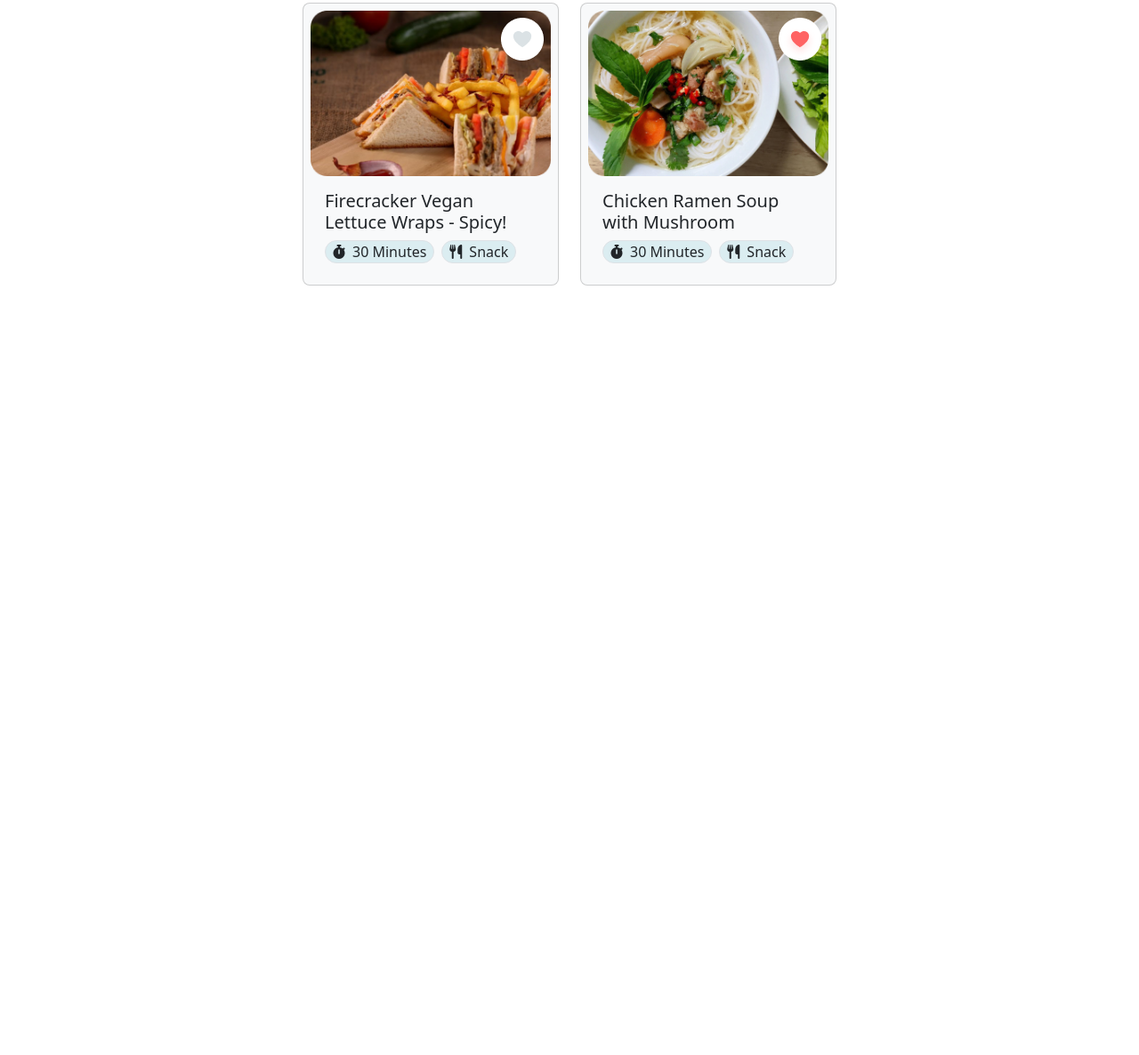
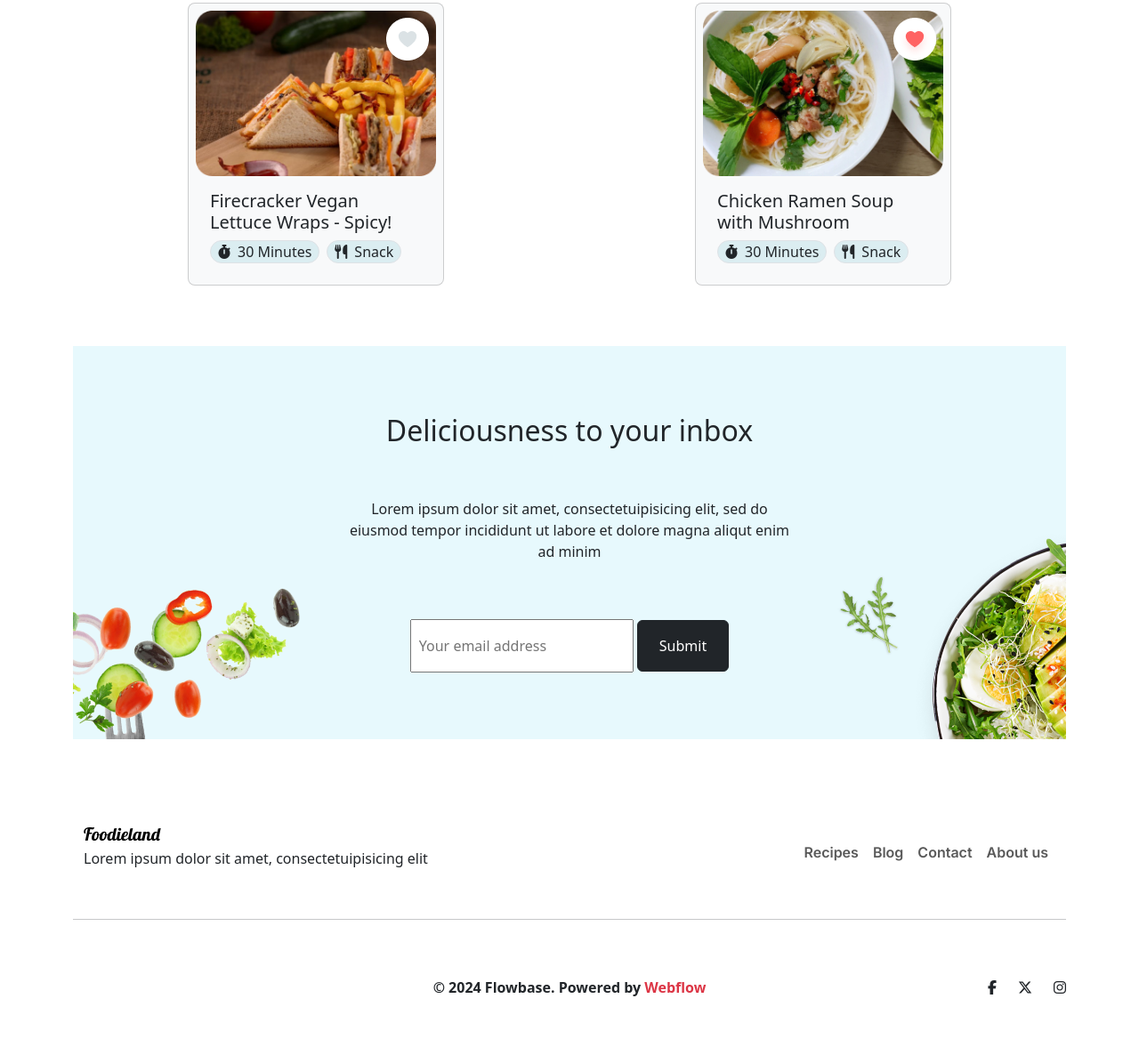
Before and after one commit to ariaanahmed/foodieland-task, a plain HTML site: page index.html in a window 1280 px wide. Shown: the part 4904-6090 px from the top of the page at 89% size. Before the commit the page ends 5225 px from the top, so only its background shows below. Drawn offline with nearby package versions, Linux system fonts and the light colour scheme.

Commit message:
completed

```diff
--- a/index.html
+++ b/index.html
@@ -420,14 +420,15 @@
     <!-- hot recipes of the day -->
     <section class="container">
 
-      <div class="d-flex justify-content-between align-items-center px-5">
+      <div class="d-flex flex-column flex-md-row justify-content-between align-items-center px-5">
         <h1>Try this delicious recipe to make your day</h1>
-        <p>Lorem ipsum dolor sit amet, consectetuipisicing elit, sed do eiusmod tempor incididunt ut labore et dolore magna aliqut enim ad minim </p>
+        <p>Lorem ipsum dolor sit amet, consectetuipisicing elit, sed do eiusmod tempor incididunt ut labore et dolore
+          magna aliqut enim ad minim </p>
       </div>
 
-        <div class="d-flex flex-column flex-md-row flex-wrap justify-content-center gap-4 mt-4">
+      <div class="d-flex flex-column flex-md-row flex-wrap gap-3 gap-lg-4 mt-4">
 
-          <div class="card rounded-3 p-2 bg-light position-relative" style="width: 18rem;">
+        <div class="card rounded-3 p-2 bg-light position-relative mx-auto" style="width: 18rem;">
           <img class="position-absolute end-0 mx-3 mt-2" src="./images/recipes/Heart-red.png" alt="heart">
           <img src="./images/recipes 2/1.png" class="card-img-top rounded-3" alt="...">
           <div class="card-body">
@@ -448,7 +449,7 @@
         </div>
 
 
-          <div class="card rounded-3 p-2 bg-light position-relative" style="width: 18rem;">
+        <div class="card rounded-3 p-2 bg-light position-relative mx-auto" style="width: 18rem;">
           <img class="position-absolute end-0 mx-3 mt-2" src="./images/recipes/Heart-white.png" alt="heart">
           <img src="./images/recipes 2/2.png" class="card-img-top rounded-3" alt="...">
           <div class="card-body">
@@ -469,7 +470,7 @@
         </div>
 
 
-          <div class="card rounded-3 p-2 bg-light position-relative" style="width: 18rem;">
+        <div class="card rounded-3 p-2 bg-light position-relative mx-auto" style="width: 18rem;">
           <img class="position-absolute end-0 mx-3 mt-2" src="./images/recipes/Heart-red.png" alt="heart">
           <img src="./images/recipes 2/3.png" class="card-img-top rounded-3" alt="...">
           <div class="card-body">
@@ -490,7 +491,7 @@
         </div>
 
 
-          <div class="card rounded-3 p-2 bg-light position-relative" style="width: 18rem;">
+        <div class="card rounded-3 p-2 bg-light position-relative mx-auto" style="width: 18rem;">
           <img class="position-absolute end-0 mx-3 mt-2" src="./images/recipes/heart-white.png" alt="heart">
           <img src="./images/recipes 2/4.png" class="card-img-top rounded-3" alt="...">
           <div class="card-body">
@@ -511,7 +512,7 @@
         </div>
 
 
-          <div class="card rounded-3 p-2 bg-light position-relative" style="width: 18rem;">
+        <div class="card rounded-3 p-2 bg-light position-relative mx-auto" style="width: 18rem;">
           <img class="position-absolute end-0 mx-3 mt-2" src="./images/recipes/heart-red.png" alt="heart">
           <img src="./images/recipes 2/6.png" class="card-img-top rounded-3" alt="...">
           <div class="card-body">
@@ -532,7 +533,7 @@
         </div>
 
 
-          <div class="card rounded-3 p-2 bg-light position-relative" style="width: 18rem;">
+        <div class="card rounded-3 p-2 bg-light position-relative mx-auto" style="width: 18rem;">
           <img class="position-absolute end-0 mx-3 mt-2" src="./images/recipes/heart-white.png" alt="heart">
           <img src="./images/recipes 2/8.png" class="card-img-top rounded-3" alt="...">
           <div class="card-body">
@@ -553,7 +554,7 @@
         </div>
 
 
-          <div class="card rounded-3 p-2 bg-light position-relative" style="width: 18rem;">
+        <div class="card rounded-3 p-2 bg-light position-relative mx-auto" style="width: 18rem;">
           <img class="position-absolute end-0 mx-3 mt-2" src="./images/recipes/heart-white.png" alt="heart">
           <img src="./images/recipes 2/7.png" class="card-img-top rounded-3" alt="...">
           <div class="card-body">
@@ -574,7 +575,7 @@
         </div>
 
 
-          <div class="card rounded-3 p-2 bg-light position-relative" style="width: 18rem;">
+        <div class="card rounded-3 p-2 bg-light position-relative mx-auto" style="width: 18rem;">
           <img class="position-absolute end-0 mx-3 mt-2" src="./images/recipes/Heart-red.png" alt="heart">
           <img src="./images/recipes 2/9.png" class="card-img-top rounded-3" alt="...">
           <div class="card-body">
@@ -597,7 +598,79 @@
 
       </div>
     </section>
+
+    <!-- gap between -->
+    <div class="section-gap"></div>
+    <!-- inbox section -->
+    <section class="container" style="min-height: 50vh;">
+      <div class="inbox-section align-items-center d-flex justify-content-center">
+
+        <div class="d-flex flex-column align-items-center gap-5 justify-content-center">
+          <h2 class="text-center">Deliciousness to your inbox</h2>
+          <p class="w-50 text-center">Lorem ipsum dolor sit amet, consectetuipisicing elit, sed do eiusmod tempor
+            incididunt ut labore et dolore magna aliqut enim ad minim </p>
+
+          <div class="d-flex align-items-center gap-1">
+            <input class="py-3 px-2" type="text" placeholder="Your email address">
+            <button class="btn btn-dark py-3 px-4">Submit</button>
+          </div>
+
+        </div>
+      </div>
+    </section>
+
+    <!-- gap between -->
+    <div class="section-gap"></div>
+
+    <section class="container">
+      <!-- menu -->
+      <nav class="navbar navbar-expand-lg py-4">
+        <div class="container">
+          <div>
+            <a class="navbar-brand" href="#">Foodieland</a>
+            <p>Lorem ipsum dolor sit amet, consectetuipisicing elit</p>
+          </div>
+          <div>
+            <ul class="navbar-nav m-auto mb-2 mb-lg-0 fw-semibold">
+              <li class="nav-item">
+                <a class="nav-link" href="#">Recipes</a>
+              </li>
+              <li class="nav-item">
+                <a class="nav-link" href="#">Blog</a>
+              </li>
+              <li class="nav-item">
+                <a class="nav-link" href="#">Contact</a>
+              </li>
+              <li class="nav-item">
+                <a class="nav-link" href="#">About us</a>
+              </li>
+            </ul>
+          </div>
+        </div>
+      </nav>
+      <hr>
+    </section>
   </main>
+
+  <!-- gap between -->
+  <div class="section-gap"></div>
+
+  <footer class="container">
+    <div class="row pb-5">
+      <div class="col-md-4 col-12"></div>
+      <div class="col-md-4 col-12">
+        <p class="text-center fw-semibold">© 2024 Flowbase. Powered by <span class="text-danger fw-semibold">Webflow</span></p>
+      </div>
+      <div class="col-md-4 col-12">
+        <div class="d-flex gap-4 justify-content-lg-end justify-content-center">
+          <a href="#"><i class="fa-brands text-dark fa-facebook-f"></i></a>
+          <a href="#"><i class="fa-brands text-dark fa-x-twitter"></i></a>
+          <a href="#"><i class="fa-brands text-dark fa-instagram"></i></a>
+        </div>
+      </div>
+    </div>
+
+  </footer>
 
   <script src="https://cdn.jsdelivr.net/npm/bootstrap@5.3.3/dist/js/bootstrap.bundle.min.js"></script>
 </body>
--- a/style.css
+++ b/style.css
@@ -36,3 +36,10 @@
 .section-gap {
     margin: 4rem 0;
 }
+
+.inbox-section {
+    background-image: url('./images/footer-banner/footer-banner.png');
+    height: 450px;
+    background-repeat: no-repeat;
+    background-position: center center;
+}
```
Lines whose indentation alone changed are shown as unchanged.
